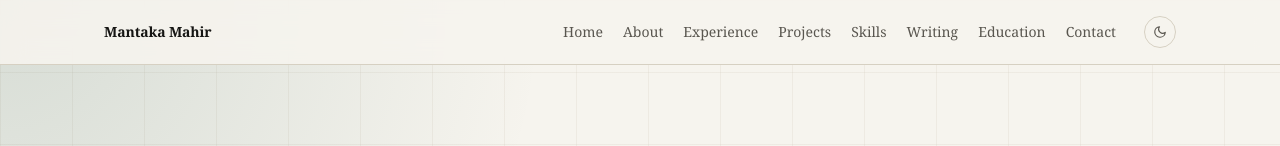
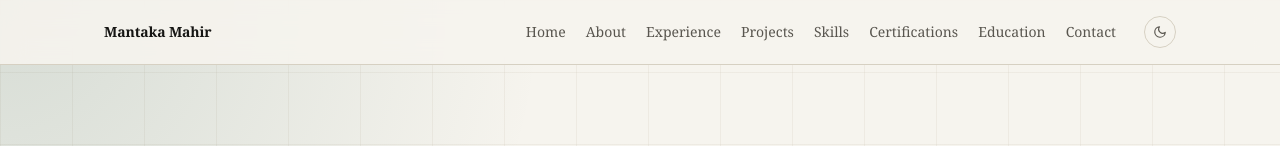
Before and after one commit to MantakaMahir/MantakaMahir.github.io, a Next.js app: page / in a window 1280 px wide. Shown: the top 146 px of the page. Built offline with nearby package versions, Linux system fonts and the light colour scheme.

Commit message:
Update portfolio labels

```diff
--- a/components/Education.tsx
+++ b/components/Education.tsx
@@ -4,7 +4,7 @@ const courses = ["DSA", "OOP", "DBMS", "Networking"];
 
 export function Education() {
   return (
-    <Section id="education" eyebrow="Education" title="Computer Science">
+    <Section id="education" eyebrow="Education" title="Bachelor of Engineering Computer Science">
       <div className="border-y border-[var(--line)] py-7">
         <p className="text-2xl font-normal tracking-[-0.02em]">Military Institute of Science and Technology (MIST)</p>
         <div className="mt-4 flex flex-wrap gap-2">
--- a/data/content.json
+++ b/data/content.json
@@ -5,7 +5,7 @@
     { "label": "Experience", "href": "#experience" },
     { "label": "Projects", "href": "#projects" },
     { "label": "Skills", "href": "#skills" },
-    { "label": "Writing", "href": "#writing" },
+    { "label": "Certifications", "href": "#writing" },
     { "label": "Education", "href": "#education" },
     { "label": "Contact", "href": "#contact" }
   ],
--- a/public/content.json
+++ b/public/content.json
@@ -5,7 +5,7 @@
     { "label": "Experience", "href": "#experience" },
     { "label": "Projects", "href": "#projects" },
     { "label": "Skills", "href": "#skills" },
-    { "label": "Writing", "href": "#writing" },
+    { "label": "Certifications", "href": "#writing" },
     { "label": "Education", "href": "#education" },
     { "label": "Contact", "href": "#contact" }
   ],
```
